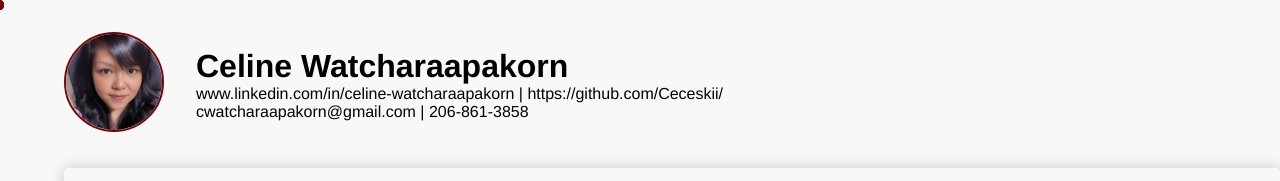
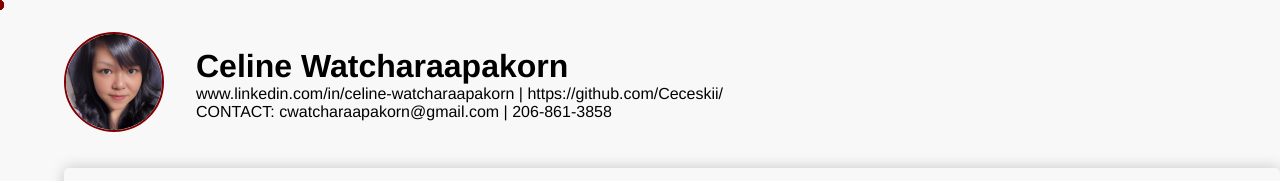
Before and after one commit to Ceceskii/Interactive_resume, a plain HTML site: page index.html in a window 1280 px wide. Shown: the top 181 px of the page. Drawn offline with Linux system fonts and the light colour scheme.

Commit message:
Update index.html

```diff
--- a/index.html
+++ b/index.html
@@ -17,7 +17,7 @@
 		<div class="contact-info">
 			<h1>Celine Watcharaapakorn</h1>
 			<p> www.linkedin.com/in/celine-watcharaapakorn | https://github.com/Ceceskii/</p>
-			<p> cwatcharaapakorn@gmail.com | 206-861-3858</p>
+			<p> CONTACT: cwatcharaapakorn@gmail.com | 206-861-3858</p>
 		</div>
 	</div>
 
```
